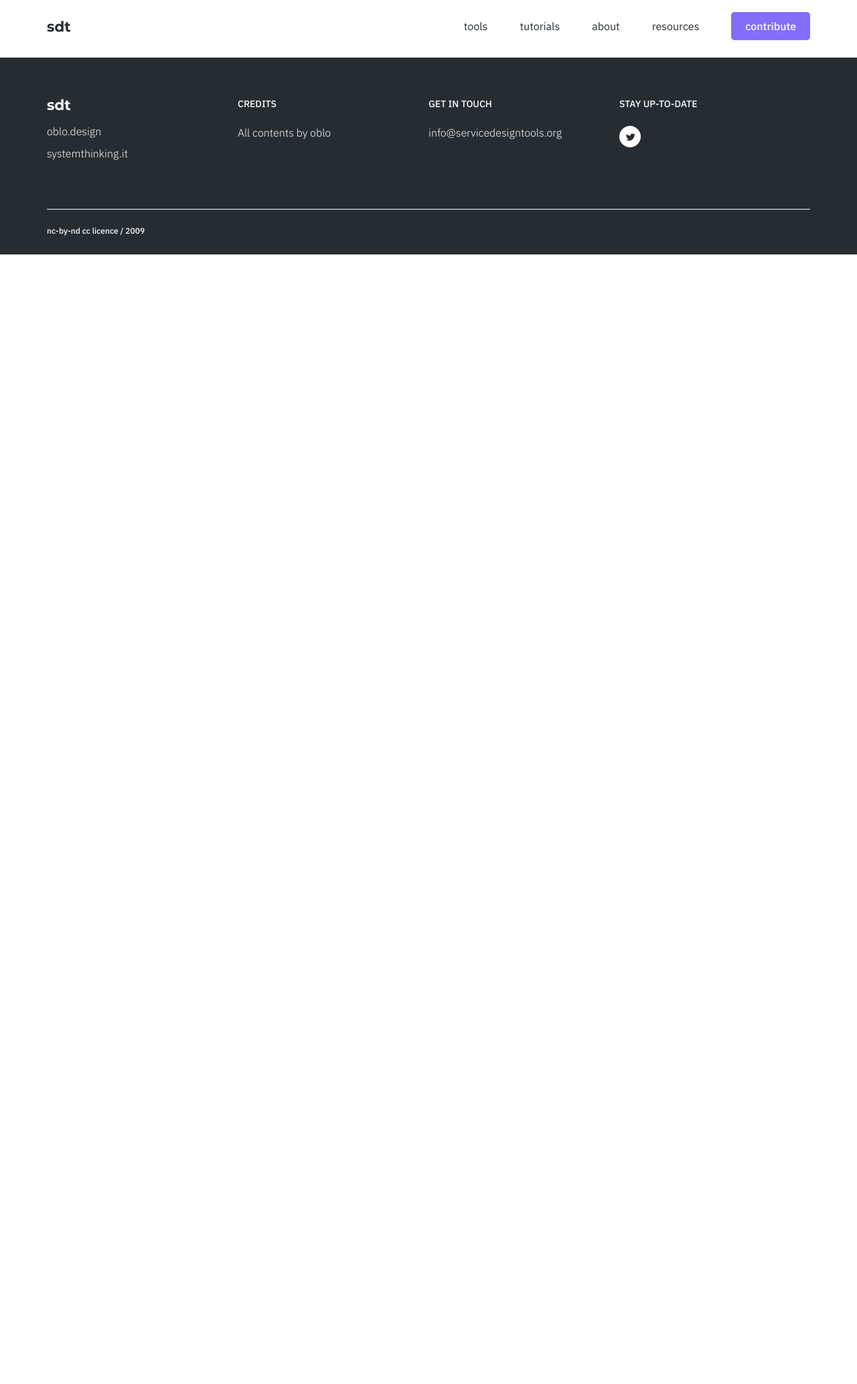
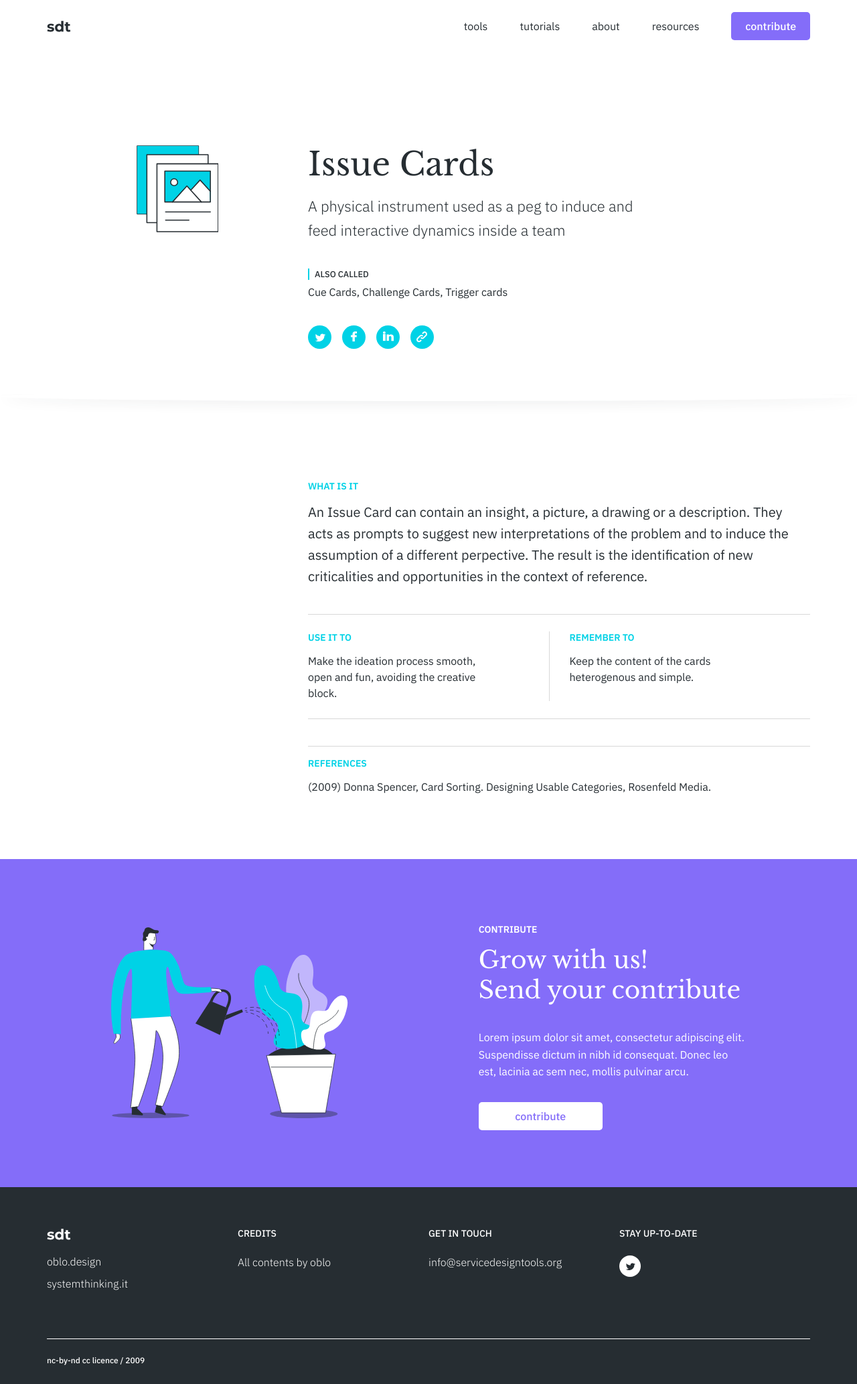
Before and after one commit to service-design-tools/sdt-website, a Jekyll site: the page built from _tools/issue-cards.md, in a window 1280 px wide. Shown: the whole page at 67% size. Built offline with Jekyll 4.4.1, drawn with Linux system fonts in a browser that asks for light colours; before the commit the page ends 900 px from its top, so only the background shows below that.

Commit message:
setup tool layout

```diff
--- a/_includes/contribute.html
+++ b/_includes/contribute.html
@@ -1,5 +1,5 @@
 <section class="contribute">
-    {% include_relative _includes/svgs/contribute.html %}
+    {% include svgs/contribute-svg.html %}
     <div class="contribute__column">
         <h3>contribute</h3>
         <h2>Grow with us!<br/>Send your contribute</h2>
--- /dev/null
+++ b/_includes/svgs/facebook.html
@@ -0,0 +1,6 @@
+<svg class="facebook" version="1.1" xmlns="http://www.w3.org/2000/svg" x="0px" y="0px" viewBox="0 0 35 35" xml:space="preserve">
+<circle class="svg--filled-main" cx="17.5" cy="17.5" r="17.5"/>
+<path class="svg--filled-light" d="M21.7,9l-2.2,0c-2.4,0-4,1.4-4,3.7v1.7h-2.2c-0.2,0-0.3,0.1-0.3,0.3v2.5c0,0.2,0.2,0.3,0.3,0.3h2.2v6.2
+	c0,0.2,0.2,0.3,0.3,0.3h2.8c0.2,0,0.3-0.1,0.3-0.3v-6.2h2.5c0.2,0,0.3-0.1,0.3-0.3l0-2.5c0-0.1,0-0.2-0.1-0.2
+	c-0.1-0.1-0.1-0.1-0.2-0.1H19V13c0-0.7,0.2-1,1.2-1l1.5,0c0.2,0,0.3-0.1,0.3-0.3V9.3C22,9.1,21.8,9,21.7,9"/>
+</svg>
--- /dev/null
+++ b/_includes/svgs/link.html
@@ -0,0 +1,5 @@
+<svg version="1.1" xmlns="http://www.w3.org/2000/svg" x="0px" y="0px" viewBox="0 0 35 35" xml:space="preserve">
+    <circle class="svg--filled-main" cx="17.5" cy="17.5" r="17.5"/>
+    <path class="svg--filled-light" d="M14.9 21.7l-0.8 0.8c-0.7 0.7-1.8 0.7-2.5 0 -0.3-0.3-0.5-0.8-0.5-1.3 0-0.5 0.2-0.9 0.5-1.3l3-3c0.6-0.6 1.8-1.5 2.6-0.7 0.4 0.4 1 0.4 1.4 0 0.4-0.4 0.4-1 0-1.4 -1.4-1.4-3.6-1.2-5.4 0.7l-3 3C9.4 19.3 9 20.2 9 21.2c0 1 0.4 1.9 1.1 2.7 0.7 0.7 1.7 1.1 2.7 1.1 1 0 1.9-0.4 2.7-1.1l0.8-0.8c0.4-0.4 0.4-1 0-1.4C15.9 21.3 15.2 21.3 14.9 21.7"/>
+    <path class="svg--filled-light" d="M23.9 10.2c-1.5-1.5-3.7-1.6-5.1-0.2l-1 1c-0.4 0.4-0.4 1 0 1.4 0.4 0.4 1 0.4 1.4 0l1-1c0.7-0.7 1.7-0.4 2.3 0.2 0.3 0.3 0.5 0.8 0.5 1.3 0 0.5-0.2 0.9-0.5 1.3l-3.2 3.2c-1.5 1.4-2.1 0.8-2.4 0.5 -0.4-0.4-1-0.4-1.4 0 -0.4 0.4-0.4 1 0 1.4 0.7 0.7 1.4 1 2.2 1 1 0 2-0.5 3-1.5l3.2-3.2c0.7-0.7 1.1-1.7 1.1-2.7C25 11.9 24.6 10.9 23.9 10.2"/>
+</svg>
--- /dev/null
+++ b/_includes/svgs/linkedin.html
@@ -0,0 +1,6 @@
+<svg version="1.1" xmlns="http://www.w3.org/2000/svg" x="0px" y="0px" viewBox="0 0 35 35" xml:space="preserve">
+    <circle class="svg--filled-main" cx="17.5" cy="17.5" r="17.5"/>
+    <rect x="10" y="12.8" class="svg--filled-light" width="3.8" height="10.3"/>
+    <path class="svg--filled-light" d="M24.9,14.5c-0.7-0.7-1.7-1.1-2.9-1.1c-0.4,0-0.8,0-1.2,0.1c-0.4,0.1-0.7,0.2-0.9,0.4c-0.2,0.2-0.4,0.3-0.6,0.5c-0.1,0.1-0.3,0.3-0.4,0.5v-1.3h-3.4l0,0.5c0,0.3,0,1.2,0,2.8c0,1.6,0,3.6,0,6.2h3.4v-5.3c0-0.3,0-0.6,0.1-0.8c0.1-0.3,0.4-0.6,0.7-0.8c0.3-0.2,0.7-0.3,1.1-0.3c0.6,0,1,0.2,1.3,0.6c0.3,0.4,0.4,0.9,0.4,1.6v5.1H26v-5.4C26,16.2,25.6,15.2,24.9,14.5"/>
+    <path class="svg--filled-light" d="M11.9,9c-0.6,0-1,0.2-1.4,0.5c-0.4,0.3-0.5,0.7-0.5,1.2c0,0.5,0.2,0.9,0.5,1.2c0.3,0.3,0.8,0.5,1.4,0.5h0c0.6,0,1.1-0.2,1.4-0.5c0.4-0.3,0.5-0.7,0.5-1.2c0-0.5-0.2-0.9-0.5-1.2C13,9.2,12.5,9,11.9,9"/>
+</svg>
--- a/_layouts/default.html
+++ b/_layouts/default.html
@@ -17,6 +17,9 @@
         <script src="{{ '/assets/js/tools-index.js' | relative_url }}" type="module" defer></script>
         {% else %}
         {% endcase %}
+        {% if page.layout == "tool" %}
+        <link rel="stylesheet" href="{{ '/assets/css/tool.css' | relative_url }}">
+        {% endif %}
     </head>
     <body>
         {% include navigation.html %}
--- a/_layouts/tool.html
+++ b/_layouts/tool.html
@@ -1,3 +1,60 @@
 ---
 layout: default
 ---
+{% assign templateNumber = page.template | size %}
+{% assign referencesNumber = page.references | size %}
+<header>
+    <div class="header__icon">
+        {{ page.icon }}
+    </div>
+    <div class="header__content">
+        <h1>{{ page.title }}</h1>
+        <h2>{{ page.subtitle }}</h2>
+        <h5>also called</h5>
+        <p>{{ page.synonyms }}</p>
+        <div class="header__social">
+            <a href="https://" target="_blank" rel="noopener noreferrer">{% include svgs/twitter.html %}</a>
+            <a href="https://" target="_blank" rel="noopener noreferrer">{% include svgs/facebook.html %}</a>
+            <a href="https://" target="_blank" rel="noopener noreferrer">{% include svgs/linkedin.html %}</a>
+            <a href="https://" target="_blank" rel="noopener noreferrer">{% include svgs/link.html %}</a>
+        </div>
+    </div>
+</header>
+<main>
+    <div class="related__content">
+
+    </div>
+    <div class="main__content">
+        <h3>what is it</h3>
+        <p>{{ content }}</p>
+        <div class="additional__content">
+            <div>
+                <h3>use it to</h3>
+                <p>{{ page.use }}</p>
+            </div>
+            <div>
+                <h3>remember to</h3>
+                <p>{{ page.reminder }}</p>
+            </div>
+        </div>
+        {% if templateNumber > 0 %}
+        <img src="{{ page.template.image }}" alt="Preview image of the template for {{ page.title }}">
+        <div class="download__links">
+            <a href="{{ page.template.file }}" class="btn--action" download>download template</a>
+        </div>
+        {% endif %}
+        {% if referencesNumber > 0 %}
+        <div class="references">
+            <h3>references</h3>
+            {% for el in page.references %}
+            {% if el.reference.link %}
+            <a href="{{ el.reference.link }}" target="_blank" rel="noopener noreferrer">{{ el.reference.name }}</a>
+            {% else %}
+            <p>{{ el.reference.name }}</p>
+            {% endif %}
+            {% endfor %}
+        </div>
+        {% endif %}
+    </div>
+</main>
+{% include contribute.html %}
--- a/_sass/main.scss
+++ b/_sass/main.scss
@@ -11,7 +11,8 @@ html {
     --color-background-light: #F5F7F9;
     --color-line-light: #D8D8D8;
 
-    font-family: 'IBM Plex Sans', sans-serif;
+    --font-corpus: 'IBM Plex Sans', sans-serif;
+    font-family: var(--font-corpus);
     color: var(--color-dark);
     --font-display: 'Libre Baskerville', serif;
     --font-light: 300;
@@ -56,6 +57,15 @@ h4 {
     font-family: var(--font-display);
     font-size: 1.75rem;
     font-weight: var(--font-regular);
+}
+
+h5 {
+    font-size: 0.8rem;
+    font-weight: var(--font-medium);
+    text-transform: uppercase;
+    margin: 0 0 0.5rem;
+    padding-left: 0.5rem;
+    border-left: 2px solid var(--color-main);
 }
 
 ul {
--- /dev/null
+++ b/_sass/tool/tool.scss
@@ -0,0 +1,142 @@
+header {
+    width: var(--container-width);
+    padding: 6rem calc((100% - var(--container-width)) / 2) 0;
+    background-color: var(--color-light);
+    display: flex;
+    position: relative;
+}
+
+header::after {
+    content: "";
+    position: absolute;
+    bottom: -10px;
+    left: 0;
+    width: 100%;
+    height: 14px;
+    border-radius: 50%;
+    opacity: 0.1;
+    box-shadow: 2px 2px 20px var(--color-dark);
+    z-index: -1;
+}
+
+.header__icon {
+    width: calc(var(--column-width) * 4 + var(--container-gap) * 4);
+    display: flex;
+    justify-content: center;
+}
+
+.header__icon svg {
+    max-height: 130px;
+}
+
+.header__content {
+    width: calc(var(--column-width) * 8 + var(--container-gap) * 7);
+}
+
+.header__content h1 {
+    margin: 0 0 1rem;
+    font-size: 3rem;
+}
+
+.header__content h2 {
+    width: calc(var(--column-width) * 5 + var(--container-gap) * 5);
+    margin: 0 0 2.5rem;
+    font-family: var(--font-corpus);
+    font-size: 1.375rem;
+    font-weight: var(--font-light);
+    line-height: 1.6;
+}
+
+.header__content p {
+    margin: 0 0 2.5rem;
+}
+
+.header__social {
+    display: flex;
+    margin-bottom: 4rem;
+}
+
+.header__social a {
+    margin-right: 1rem;
+}
+
+.header__social svg {
+    max-width: 100%;
+    height: 35px;
+}
+
+.header__social .twitter .svg--filled-light {
+    fill: var(--color-main);
+}
+
+.header__social .twitter .svg--filled-dark {
+    fill: var(--color-light);
+}
+
+main {
+    width: var(--container-width);
+    margin: 3rem auto 5rem;
+    display: flex;
+}
+
+.related__content {
+    width: calc(var(--column-width) * 4 + var(--container-gap) * 4);
+}
+
+.main__content {
+    width: calc(var(--column-width) * 8 + var(--container-gap) * 7);
+}
+
+.main__content p {
+    font-size: 1.25rem;
+    line-height: 1.6;
+}
+
+.additional__content {
+    margin: 2.5rem 0;
+    padding: 1.6rem 0;
+    display: flex;
+    border-top: 0.5px solid var(--color-line-light);
+    border-bottom: 0.5px solid var(--color-line-light);
+}
+
+.additional__content div {
+    width: calc(50% - 1.875rem / 2);
+    padding: 0 1.875rem;
+}
+
+.additional__content div:first-child {
+    padding-left: 0;
+    border-right: 0.5px solid var(--color-line-light);
+}
+
+.additional__content p {
+    width: 84%;
+    font-size: 1rem;
+    line-height: 1.5;
+}
+
+.main__content img {
+    width: 100%;
+    border: 0.5px solid var(--color-line-light);
+}
+
+.download__links {
+    margin: 2rem 0 3.75rem;
+    text-align: center;
+}
+
+.references {
+    padding-top: 1rem;
+    border-top: 0.5px solid var(--color-line-light);
+}
+
+.references p {
+    font-size: 1rem;
+    margin-bottom: 1rem;
+    line-height: 1.5;
+}
+
+.references a {
+    text-decoration: underline;
+}
--- /dev/null
+++ b/assets/css/tool.scss
@@ -0,0 +1,4 @@
+---
+---
+@import "tool/tool";
+@import "contribute";
```
Also changed, not shown: _includes/svgs/contribute-svg.html (renamed from _includes/svgs/contribute.html).
